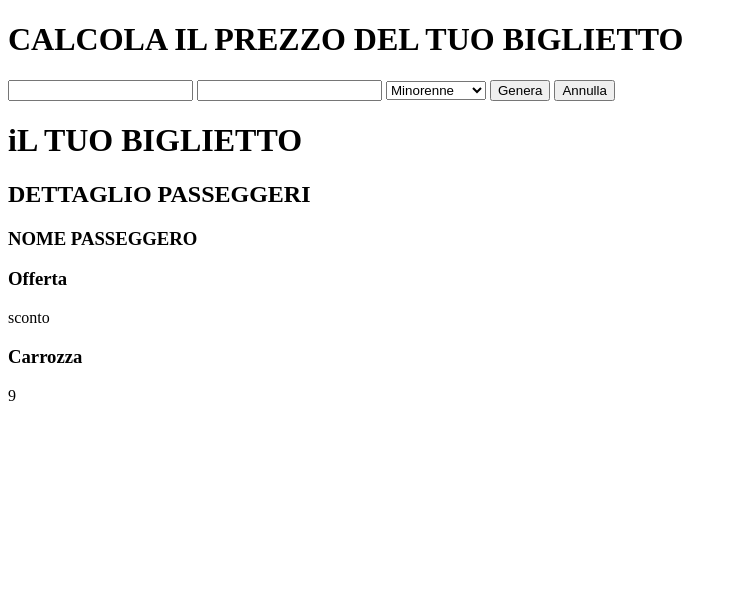
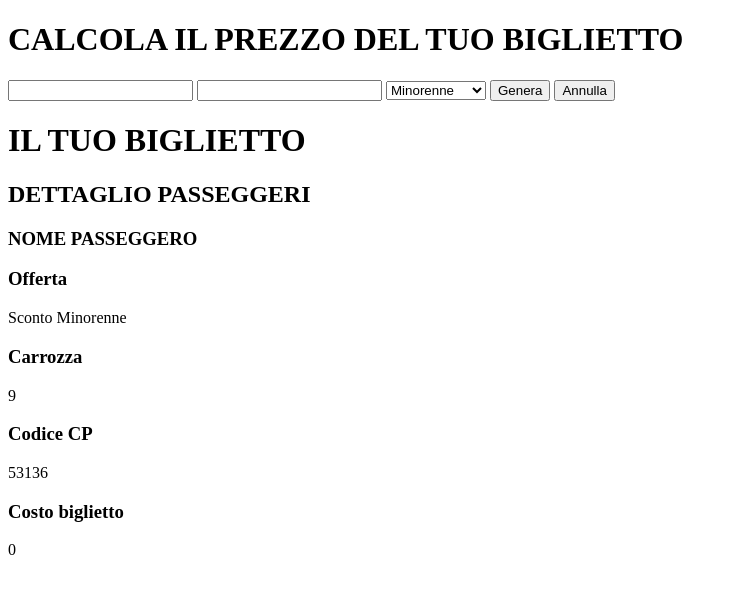
Before and after one commit to annarosalen/js-biglietto-treno-form, a plain HTML site: page index.html in a window 1280 px wide. Both pictures are taken after a click on the button "Genera". Shown: the whole page, without its empty margins (0-737 px from the left). Drawn offline with Linux system fonts and the light colour scheme.

Commit message:
myscript corretto

```diff
--- a/index.html
+++ b/index.html
@@ -13,9 +13,9 @@
       <input id="inserire-nome" type="text" name="Nome Cognome" value="">
       <input id="inserire-km" type="number" name="Km da percorrere" value="">
       <select id="inserire-fasciaeta" class="" name="Fascia d'età">
-        <option value="">Minorenne</option>
-        <option value="">Maggiorenne</option>
-        <option value="">Over 65</option>
+        <option id="opz1"value="Minorenne">Minorenne</option>
+        <option id="opz2"value="Maggiorenne">Maggiorenne</option>
+        <option id="opz3"value="Over65">Over65</option>
       </select>
       <button id="genera-button" type="button" name="button">Genera</button>
       <button id="annulla-button" type="button" name="button">Annulla</button>
@@ -36,7 +36,7 @@
 
         <div class="">
           <h3 id="titolo-offerta"></h3>
-          <span id="fasciaeta-inserita"></span>
+          <span id="offerta-inserita"></span>
         </div>
 
         <div class="">
@@ -46,12 +46,12 @@
 
         <div class="">
           <h3 id="titolo-codice"></h3>
-          <span></span>
+          <span id="numero-codice"></span>
         </div>
 
         <div class="">
           <h3 id="titolo-costo"></h3>
-          <span></span>
+          <span id="prezzo"></span>
         </div>
 
       </div>
--- a/js/myscript.js
+++ b/js/myscript.js
@@ -6,14 +6,6 @@
 // Categoria selezionata dall’utente
 // Aggiungiamo una piccola animazione al click su “Crea” e “Annulla”, se clicchiamo su annulla dobbiamo ripulire il form.
 
-var prezzoFinale;
-
-
-
-// km da percorrere
-var kmUtente = document.getElementById('inserire-km');
-
-console.log ("km da percorrere",kmUtente.value);
 
 
 
@@ -24,7 +16,6 @@ var genera = document.getElementById('genera-button');
 var annulla = document.getElementById('annulla-button');
 
 
-
 genera.addEventListener('click',
   function() {
     // genero struttura biglietto
@@ -32,7 +23,7 @@ genera.addEventListener('click',
 
     // genero titolo struttura
     var titoloTicket = document.getElementById('titolo-biglietto');
-    titoloTicket.innerHTML = "iL TUO BIGLIETTO";
+    titoloTicket.innerHTML = "IL TUO BIGLIETTO";
 
     // genero dettagli biglietto
     var ticket = document.getElementById('biglietto');
@@ -58,12 +49,20 @@ genera.addEventListener('click',
     etichettaOfferta.innerHTML = "Offerta";
 
     // genero tipo offerta età passeggero
-    // collego al form
-    var etaUtente = document.getElementById('inserire-fasciaeta');
-    console.log ("età utente",etaUtente.value);
-    // risultato
-    var fasciaEta = document.getElementById('fasciaeta-inserita');
-    fasciaEta.innerHTML = "sconto" + etaUtente.value;
+    // collego al form, creo variabile inserimento fascia età
+    var fasciaEta = document.getElementById('inserire-fasciaeta');
+
+    // creo variabile per descrizione offerta in base all'età inserita
+    var offerta = document.getElementById('offerta-inserita');
+
+    // genero il tipo di offerta
+    if (fasciaEta.value === "Minorenne"){
+      offerta.innerHTML = "Sconto " + fasciaEta.value;
+    }else if (fasciaEta.value === "Maggiorenne"){
+      offerta.innerHTML = "Sconto " + fasciaEta.value;
+    }else if (fasciaEta.value === "Over65"){
+      offerta.innerHTML = "Sconto " + fasciaEta.value;
+    };
 
     // genero etichetta carrozza
     var etichettaCarrozza = document.getElementById('titolo-carrozza');
@@ -74,7 +73,42 @@ genera.addEventListener('click',
     numCarrozza.innerHTML = Math.floor(Math.random()*10);
     console.log("numero carrozza", numCarrozza);
 
+    // genero titolo codice CP
+    var etichettaCodice = document.getElementById('titolo-codice');
+    etichettaCodice.innerHTML = "Codice CP";
+
+    // genero codice random CP
+    var numCodice = document.getElementById('numero-codice');
+    numCodice.innerHTML = Math.floor(Math.random()*100000);
+    console.log("codice", numCodice);
+
+    // genero etichetta prezzo
+    var etichettaPrezzo = document.getElementById('titolo-costo');
+    etichettaPrezzo.innerHTML = "Costo biglietto";
 
 
+    // **********CALCOLO DEL PREZZO********
+
+    // input:utente inserisce km da percorrere
+    var kmUtente = document.getElementById('inserire-km');
+    console.log("km da percorrere", kmUtente);
+
+    // definisco variabile calcolo prezzo intero
+    var prezzointero = 0.21 * kmUtente.value;
+    // collego prezzo al form
+    var prezzoFinale = document.getElementById('prezzo');
+
+    // genero prezzo biglietto minorenne (sconto del 20%)
+    if (fasciaEta.value === "Minorenne") {
+      prezzoFinale.innerHTML = (prezzointero *80/100) ;
+
+    // genero prezzo biglietto over65 (sconto del 40%)
+    }else if (fasciaEta.value === "Over65") {
+      prezzoFinale.innerHTML = (prezzointero *60/100) ;
+
+    // altrimenti prezzo intero
+    }else{
+      prezzoFinale.innerHTML = prezzointero;
+    }
   }
 );
```
